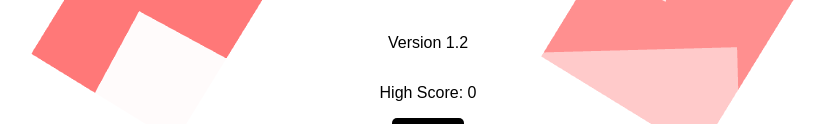
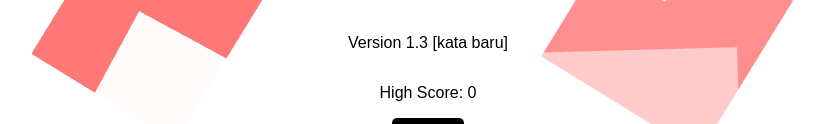
Before and after one commit to LsDevv/LCC_2270, a plain HTML site: page index.html in a window 1280 px wide. Shown: the part 374-498 px from the top of the page, without its empty margins (232-1059 px from the left). Drawn offline with nearby package versions, Linux system fonts and the light colour scheme; animation ran at ten frames a second.

Commit message:
update index.html

```diff
--- a/index.html
+++ b/index.html
@@ -88,7 +88,7 @@
     <div id="canvas-container"></div>
     <div id="game-container">
         <h1>Tebak Kata Indonesia</h1>
-        <p>Version 1.2</p>
+        <p>Version 1.3 [kata baru]</p>
 
         <div id="start-screen" class="start-screen">
             <p>High Score: <span id="high-score">0</span></p>
```
